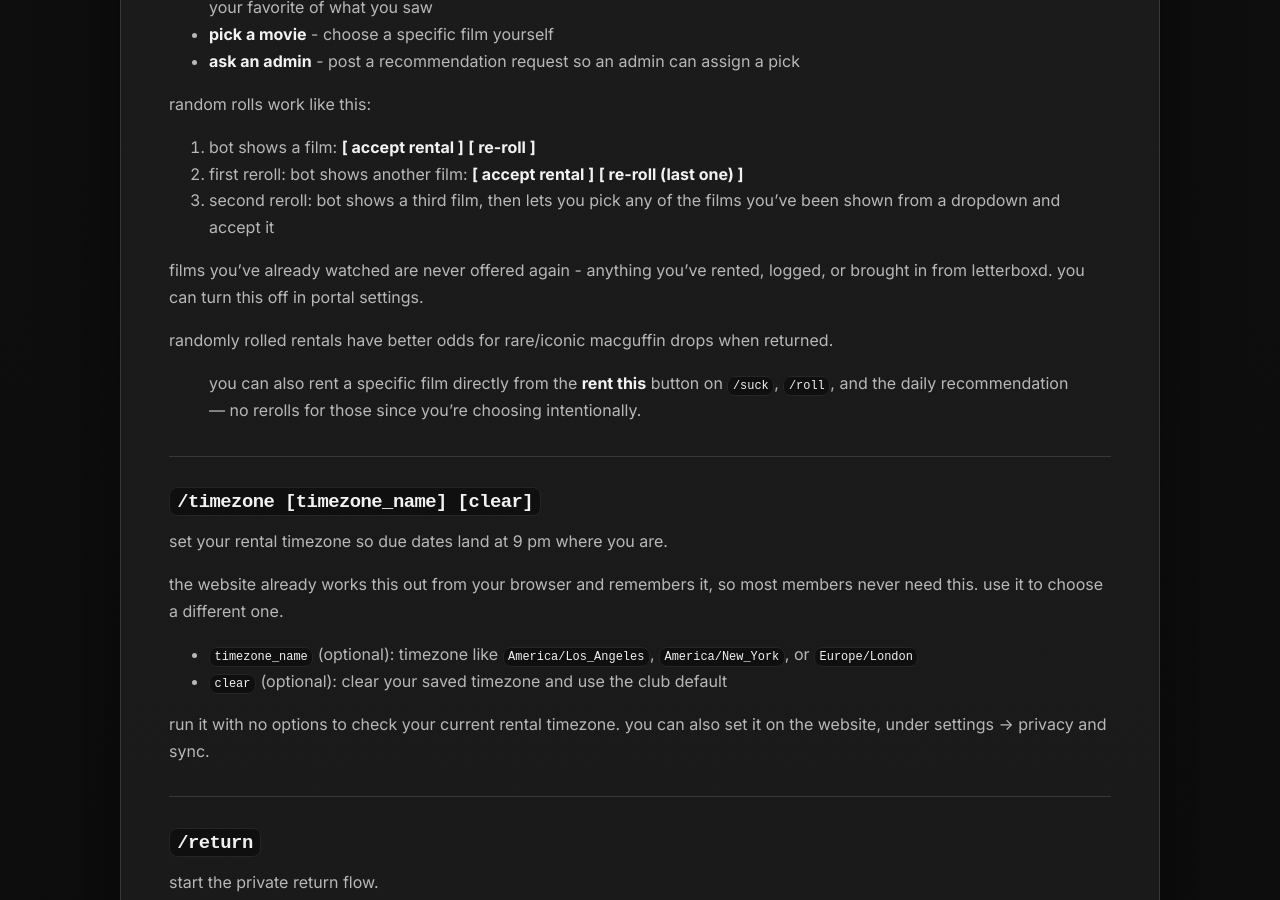
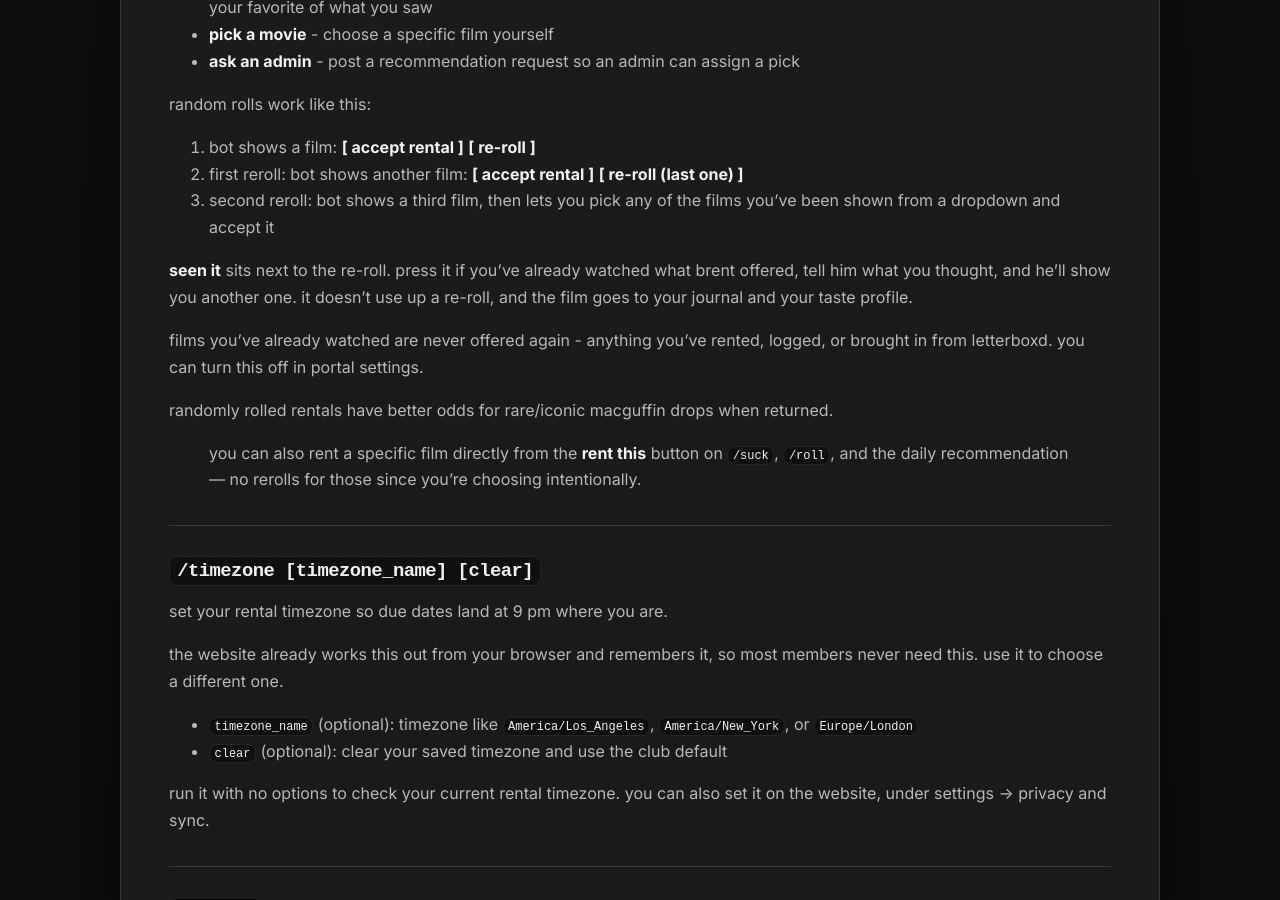
Before and after one commit to rupertosandez/sucklingsite, a Jekyll site: the page built from COMMANDS.md, in a window 1280 px wide and 900 px high, scrolled down 1859 px. Built offline with Jekyll 4.4.1, drawn with Linux system fonts in a browser that asks for light colours.

Commit message:
Changelog and commands for 3.9.0
"Seen it." reaches Discord, so it belongs in the command reference now -
it was portal-only when 3.8.0 shipped and deliberately left out.

```diff
--- a/COMMANDS.md
+++ b/COMMANDS.md
@@ -70,6 +70,8 @@ random rolls work like this:
 1. bot shows a film: **[ accept rental ]** **[ re-roll ]**
 2. first reroll: bot shows another film: **[ accept rental ]** **[ re-roll (last one) ]**
 3. second reroll: bot shows a third film, then lets you pick any of the films you've been shown from a dropdown and accept it
+
+**seen it** sits next to the re-roll. press it if you've already watched what brent offered, tell him what you thought, and he'll show you another one. it doesn't use up a re-roll, and the film goes to your journal and your taste profile.
 
 films you've already watched are never offered again - anything you've rented, logged, or brought in from letterboxd. you can turn this off in portal settings.
 
```
Also changed, not shown: CHANGELOG.md.
